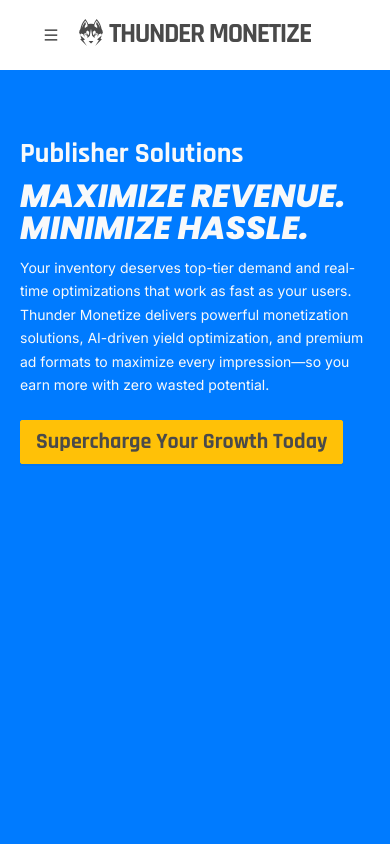
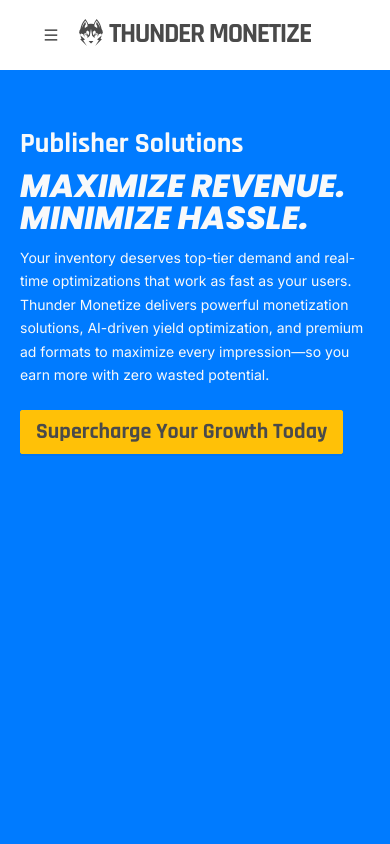
Before and after one commit to jwong65/vite-react-site, a React (Vite) app: page /publisher in a window 390 px wide. Shown: the top 844 px of the page. Built offline with nearby package versions, Linux system fonts and the light colour scheme.

Commit message:
Reduced padding on text-overlay to see if it can adjust

```diff
--- a/src/pages/publisher.css
+++ b/src/pages/publisher.css
@@ -488,6 +488,9 @@
         flex-direction: column;
         width: 100%;
     }
+    .publisher-text-overlay{
+        padding: 30px 20px;
+    }
     .publisher-sub-heading2{
         margin-bottom: 24px;
     }
```
